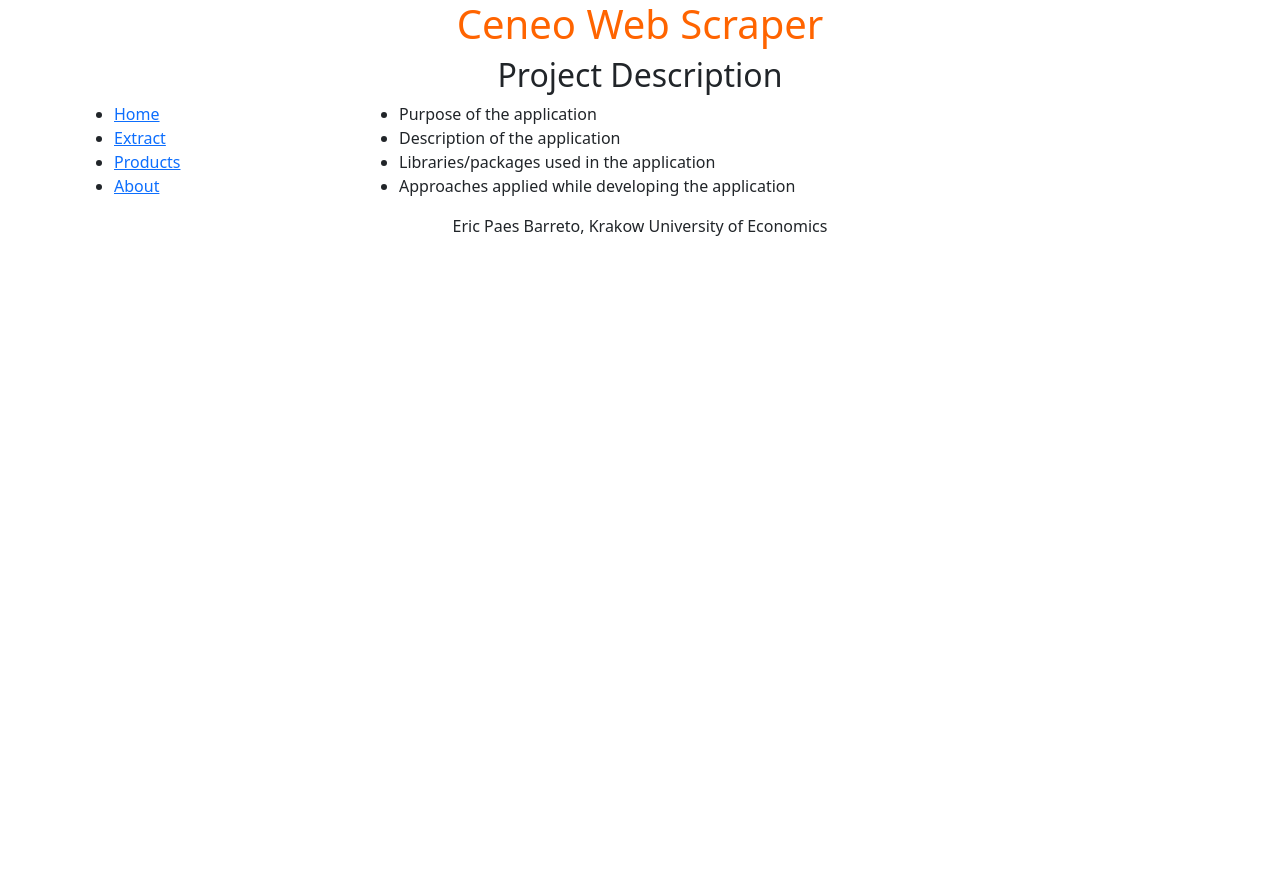
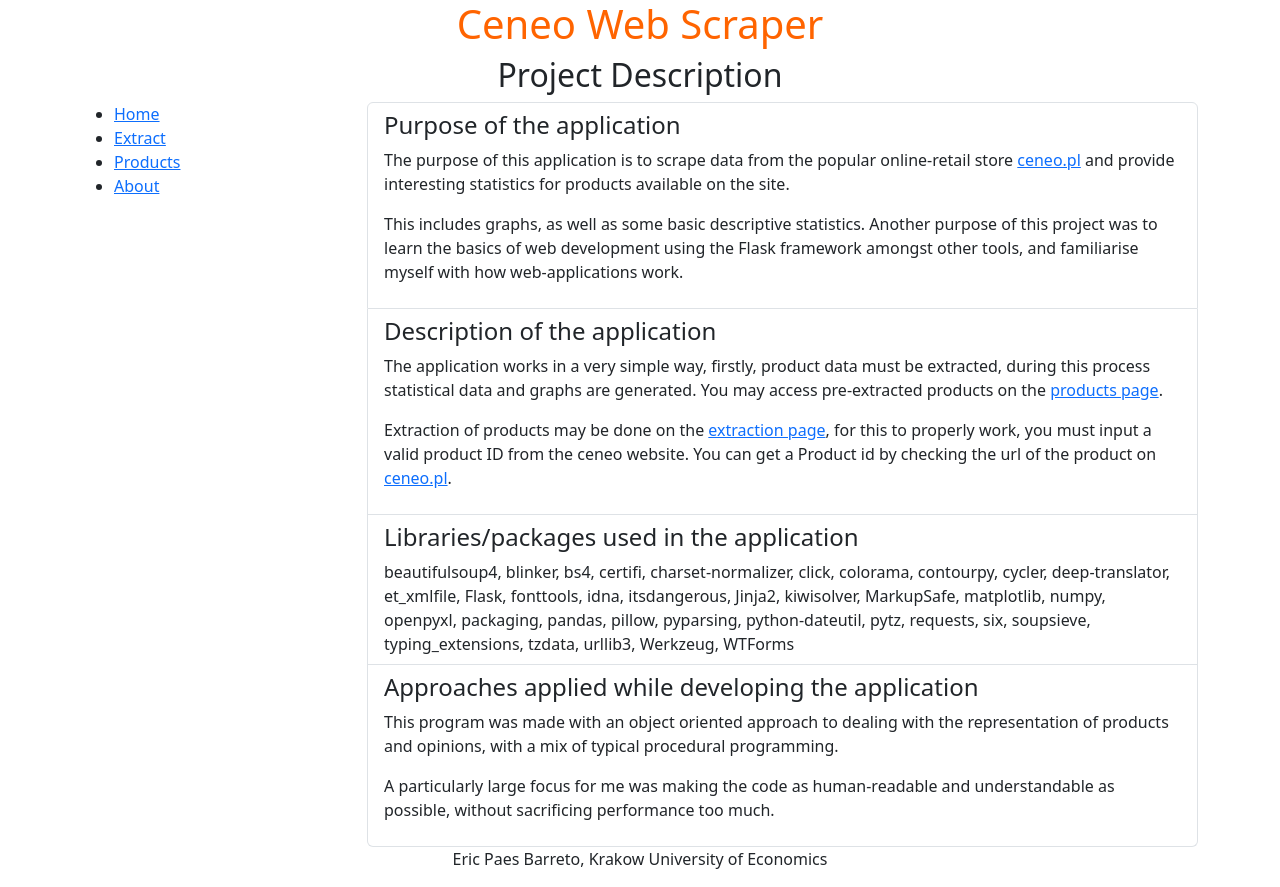
Before and after one commit to EricPaesBarreto/CeneoWebScraper, a Flask app: page / in a window 1280 px wide. Before the commit the page ends 236 px from the top, so only its background shows below. Run offline with Flask 3, Linux system fonts and the light colour scheme.

Commit message:
2025.06.11 - ericpaesbarreto, finished everything up to scenario 5, though I prepared some utilities for it (namely get_file_for_download to support models (product vs. opinion)), finished all the fluff on the index, and about pages. Going to sleep now.

```diff
--- a/app/models.py
+++ b/app/models.py
@@ -99,6 +99,8 @@
                     url = "https://www.ceneo.pl"+extract_data(page_doc,"a.pagination__next")["href"]
                 except TypeError:
                     url = None
+            else:
+                break
 
     def save_opinions(self):
         create_if_not_exists_multiple(('./app/data', './app/data/opinions'))
--- a/app/routes.py
+++ b/app/routes.py
@@ -1,8 +1,8 @@
 from app import app
 from app.models import Product
 from app.forms import ProductIdForm
-from app.utils import get_all_products_info, get_file_for_download
 from flask import Flask, render_template, redirect, url_for, request, send_file
+from app.utils import get_all_products_info, get_file_for_download, get_dependencies_as_string
 
     # two methods of obtaining data from the client
     # get : data is visible
@@ -10,7 +10,7 @@
 
 @app.route("/")
 def index():
-    return render_template("index.html")
+    return render_template("index.html", requirements=get_dependencies_as_string())
 
 @app.route("/extract")
 def display_extract():
@@ -49,7 +49,7 @@
 def about():
     return render_template("about.html")
 
-@app.route("/download/<file_format>/<product_id>")
-def download_file(file_format, product_id):
-    path, filename = get_file_for_download(product_id, file_format)
+@app.route("/download/<model>/<file_format>/<product_id>")
+def download_file(model, file_format, product_id):
+    path, filename = get_file_for_download(model, file_format, product_id)
     return send_file(path, as_attachment=True, download_name=filename)
--- a/app/templates/index.html
+++ b/app/templates/index.html
@@ -3,10 +3,45 @@
 {% block title %} Project Description {% endblock %}
 
 {% block content %}
-<ul>
-    <li>Purpose of the application</li>
-    <li>Description of the application</li>
-    <li>Libraries/packages used in the application</li>
-    <li>Approaches applied while developing the application</li>
+<ul class="list-group">
+    <li class="list-group-item">
+        <h4>
+            Purpose of the application
+        </h4>
+        <p>
+            The purpose of this application is to scrape data from the popular online-retail store <a href="https://www.ceneo.pl">ceneo.pl</a> and provide interesting statistics for products available on the site.
+        </p>
+        <p>
+            This includes graphs, as well as some basic descriptive statistics. Another purpose of this project was to learn the basics of web development using the Flask framework amongst other tools, and familiarise myself with how web-applications work.
+        </p>
+    </li>
+    <li class="list-group-item">
+        <h4>
+            Description of the application
+        </h4>
+        <p>
+            The application works in a very simple way, firstly, product data must be extracted, during this process statistical data and graphs are generated. You may access pre-extracted products on the <a href="/products">products page</a>.
+        </p>
+        <p>
+            Extraction of products may be done on the <a href="/extract">extraction page</a>, for this to properly work, you must input a valid product ID from the ceneo website. You can get a Product id by checking the url of the product on <a href="https://www.ceneo.pl">ceneo.pl</a>.
+        </p>
+    </li>
+    <li class="list-group-item">
+        <h4>
+            Libraries/packages used in the application
+        </h4>
+        {{ requirements }}
+    </li>
+    <li class="list-group-item">
+        <h4>
+            Approaches applied while developing the application
+        </h4>
+        <p>
+            This program was made with an object oriented approach to dealing with the representation of products and opinions, with a mix of typical procedural programming.
+        </p>
+        <p>
+            A particularly large focus for me was making the code as human-readable and understandable as possible, without sacrificing performance too much.
+        </p>
+    </li>
 </ul>
 {% endblock %}
--- a/app/templates/products.html
+++ b/app/templates/products.html
@@ -30,9 +30,9 @@
                     </div>
                     <div class="col">
                         <p class="mb-1">Download:</p>
-                        <a href="/download/csv/{{ product['product_id'] }}">.csv</a>
-                        <a href="/download/xlsx/{{ product['product_id'] }}">.xlsx</a>
-                        <a href="/download/json/{{ product['product_id'] }}">.json</a>
+                        <a href="/download/product/csv/{{ product['product_id'] }}">.csv</a>
+                        <a href="/download/product/xlsx/{{ product['product_id'] }}">.xlsx</a>
+                        <a href="/download/product/json/{{ product['product_id'] }}">.json</a>
                     </div>
                 </div>
             {% endif %}
--- a/app/utils.py
+++ b/app/utils.py
@@ -25,7 +25,11 @@
     return None
 
 def translate_data(text, source = 'pl', target = 'en'):
-    return GoogleTranslator(source, target).translate(text)
+    try:
+        GoogleTranslator(source, target).translate(text)
+    except Exception:
+        return "Translation Error"
+    # sometimes the number of requests maxes out or some other issue occurs
 
 def create_if_not_exists(path):
     if os.path.exists(path) is not True:
@@ -58,13 +62,18 @@
     with open(path, 'r', encoding="UTF-8") as json_file:
         return pd.json_normalize(json.load(json_file))
 
-def get_file_for_download(product_id, file_format):
+def get_base_path():
+    return os.path.join(os.path.dirname(os.path.abspath(__file__)))
+
+def get_file_for_download( model, file_format, product_id):
+    # product_id is the id, model is either 'product' or 'opinions', file format is either 'json', 'csv', or 'xlsx'
+
     # determine current path to prevent errors
-    base_path = os.path.dirname(os.path.abspath(__file__))
+    base_path = get_base_path()
     data_path = os.path.join(base_path, "data")
 
     # folder for converted files
-    converted_path = os.path.join(data_path, "converted_files")
+    converted_path = os.path.join(data_path, "converted_files", model)
     csv_path = os.path.join(converted_path, "csv")
     xlsx_path = os.path.join(converted_path, "xlsx")
 
@@ -88,3 +97,13 @@
             data = read_product_info_from_json(json_path)
             pd.DataFrame([data]).to_excel(xlsx_file, index=False)
             return xlsx_file, f"{product_id}.xlsx"
+
+def get_dependencies_as_string():
+    root_path = os.path.join(get_base_path(), os.pardir)
+    requirements_path = os.path.join(root_path, 'requirements.txt')
+
+    if os.path.exists(requirements_path):
+        with open(requirements_path, 'r', encoding='UTF-8') as requirements:
+            return ', '.join([r.split('==')[0] for r in requirements.readlines()])
+    else:
+        return ['Requirements not found.']
```
Also changed, not shown: app/templates/about.html (+17 -2 lines).
